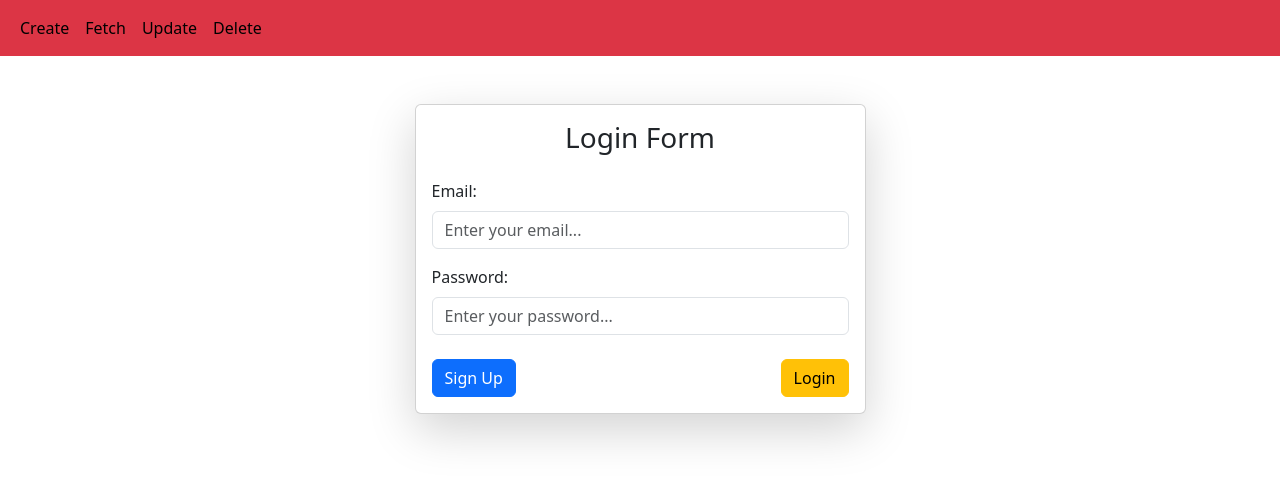
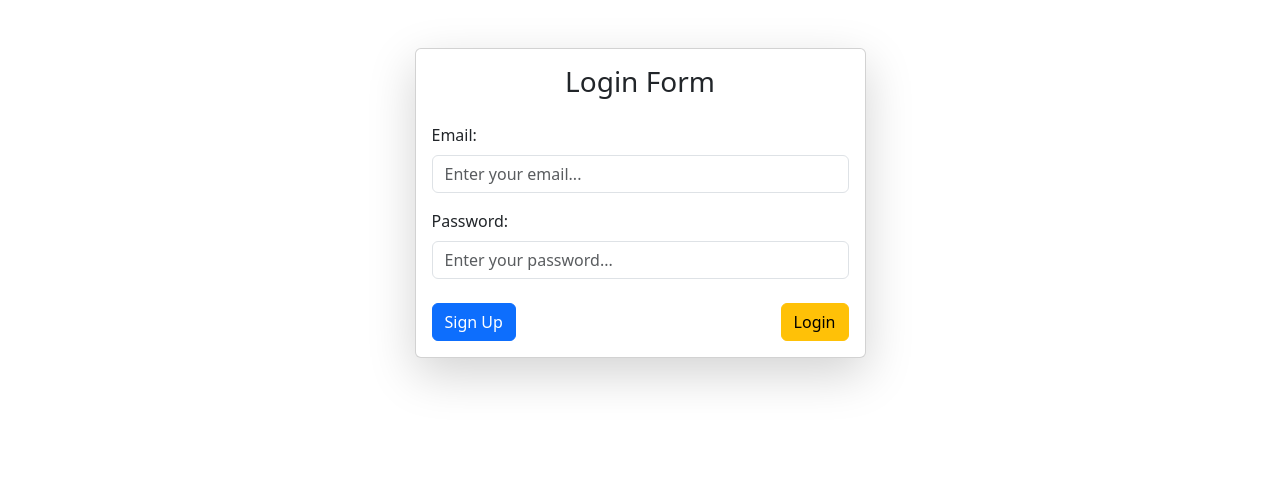
Before and after one commit to DnyaneshwarArgade/React, a React (Vite) app: page / in a window 1280 px wide. Shown: the top 482 px of the page. Built offline with nearby package versions, Linux system fonts and the light colour scheme.

Commit message:
Login Page

```diff
--- a/src/App.jsx
+++ b/src/App.jsx
@@ -12,10 +12,10 @@ function App() {
   return (
 
      <BrowserRouter>
-     <Home />
+     {/* <Home /> */}
       <Routes>
           <Route path='/' element={<Login/>} />
-          {/* <Route path='/Home' element={<Home/>} /> */}
+          <Route path='/Home' element={<Home/>} />
           <Route path='/Create' element={<Create/>} />
           <Route path='/FetchAPI' element={<FetchAPI/>} />
           <Route path='/DataDelete' element={<DataDelete />} />
```
